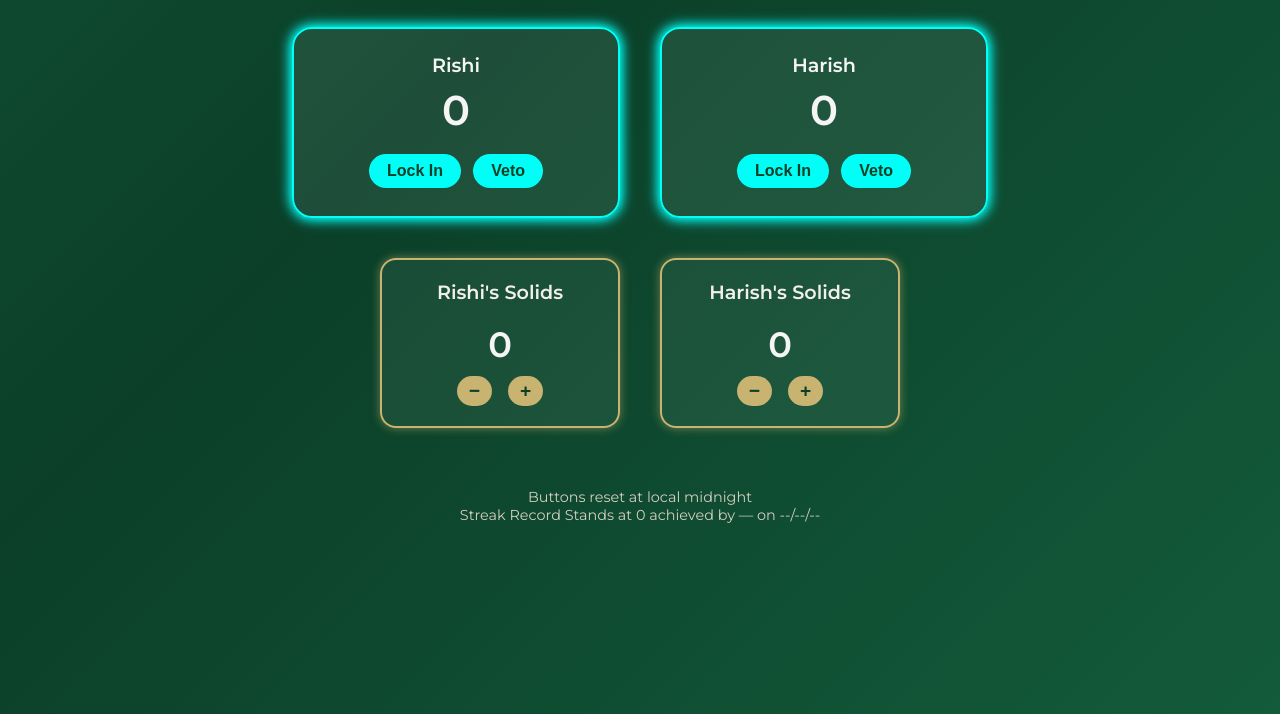
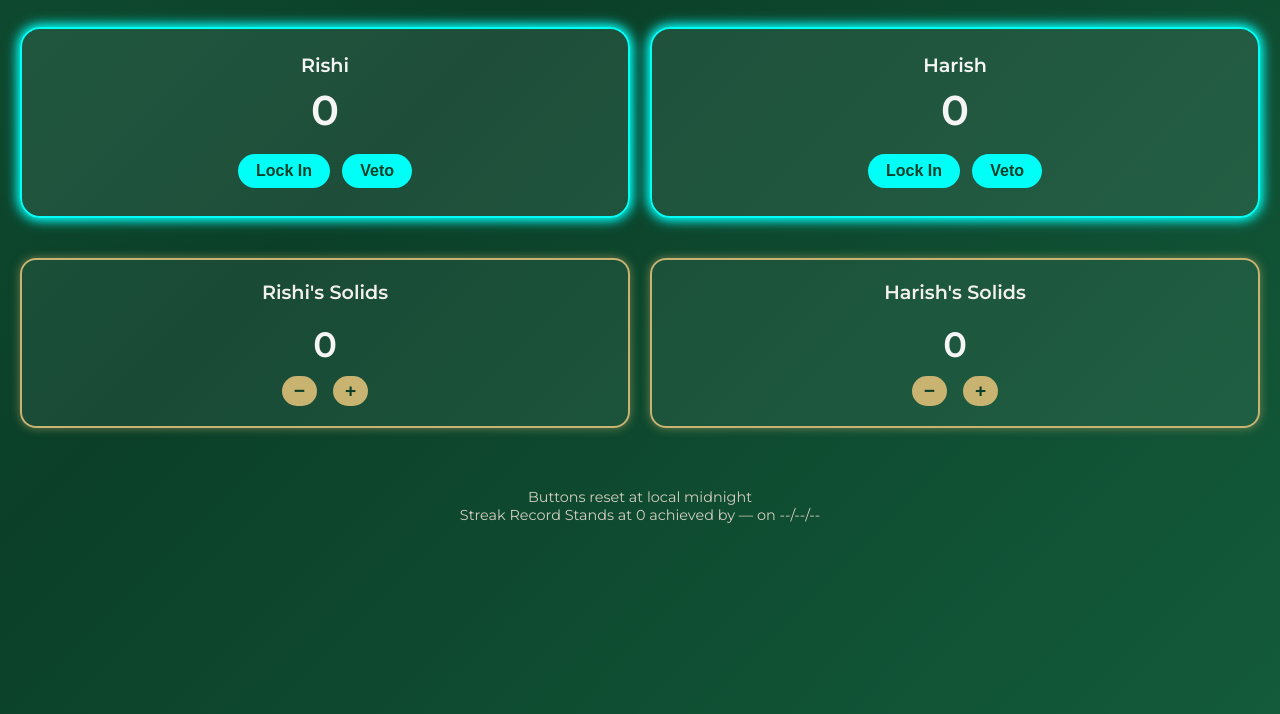
Before and after one commit to RiRiHaHa4/evellon-streak-tracker, a plain HTML site: page index.html in a window 1280 px wide. Shown: the part 86-800 px from the top of the page. Drawn offline with nearby package versions, Linux system fonts and the light colour scheme; no server answers.

Commit message:
Update index.html

```diff
--- a/index.html
+++ b/index.html
@@ -39,7 +39,7 @@
 
     .streaks {
       display: flex;
-      gap: 40px;
+      gap: 20px;
       flex-wrap: wrap;
       justify-content: center;
       width: 100%;
@@ -54,7 +54,8 @@
       box-shadow: 0 0 8px #00fff7, 0 0 10px #00fff7;
       animation: pulse 2.8s ease-in-out infinite;
       text-align: center;
-      min-width: 260px;
+      flex: 1 1 220px;
+      min-width: 0;
       position: relative;
       overflow: hidden;
       will-change: box-shadow;
@@ -101,7 +102,7 @@
     .solid-tracker {
       display: flex;
       justify-content: center;
-      gap: 40px;
+      gap: 20px;
       margin-top: 40px;
       flex-wrap: wrap;
       width: 100%;
@@ -113,7 +114,8 @@
       border: 2px solid #c8b370;
       border-radius: 16px;
       padding: 20px 28px;
-      min-width: 180px;
+      flex: 1 1 160px;
+      min-width: 0;
       box-shadow: 0 0 10px #c8b37088;
       text-align: center;
     }
@@ -234,7 +236,7 @@
     }
 
     /* Responsive adjustments for smaller embeds */
-    @media screen and (max-width: 600px) {
+    @media screen and (max-width: 500px) {
       .container {
         padding: 20px 10px;
       }
@@ -247,10 +249,7 @@
 
       .streak-box,
       .solid-box {
-        min-width: 0;
-        width: 100%;
         padding: 16px 24px;
-        box-sizing: border-box;
       }
 
       .title {
```
